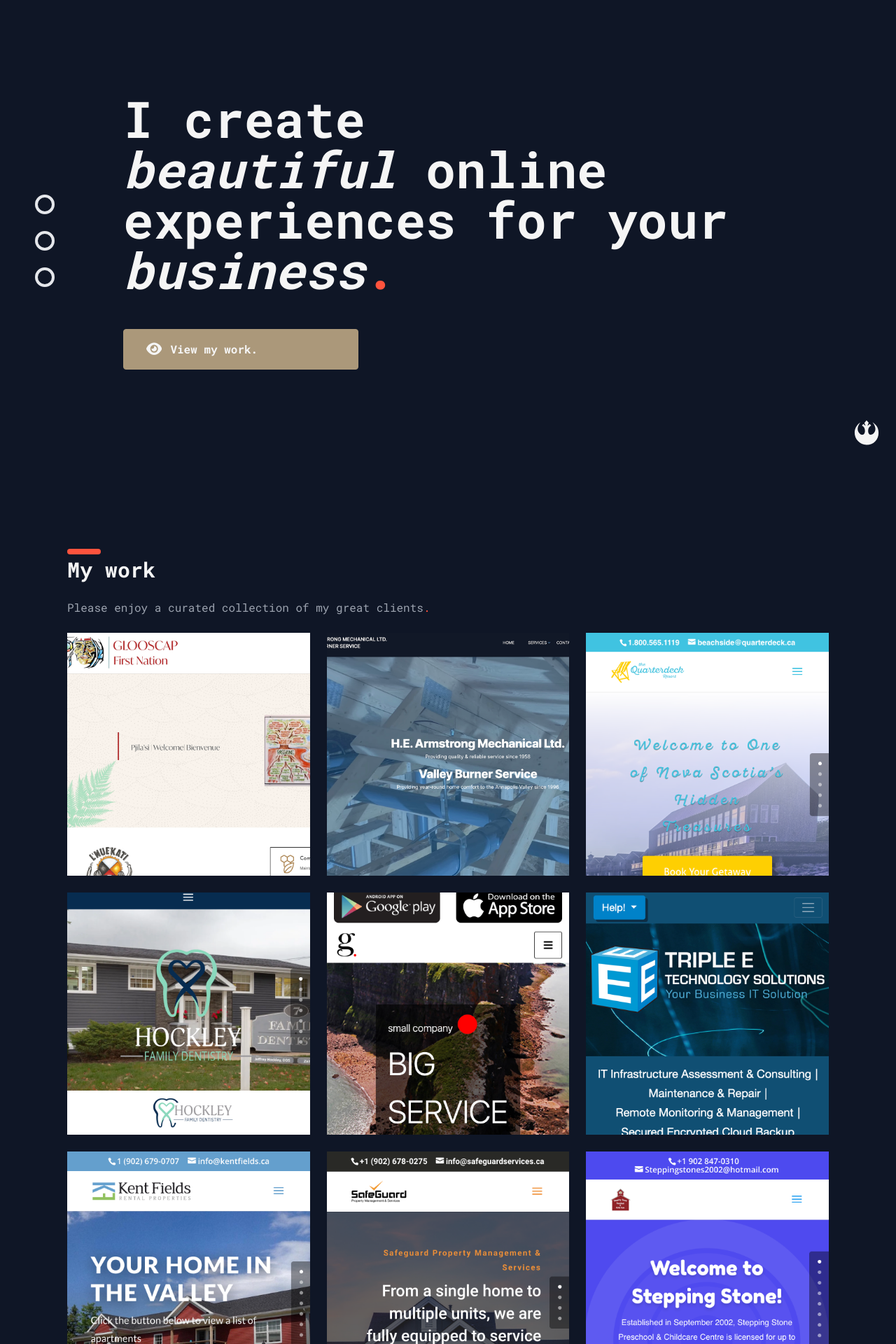
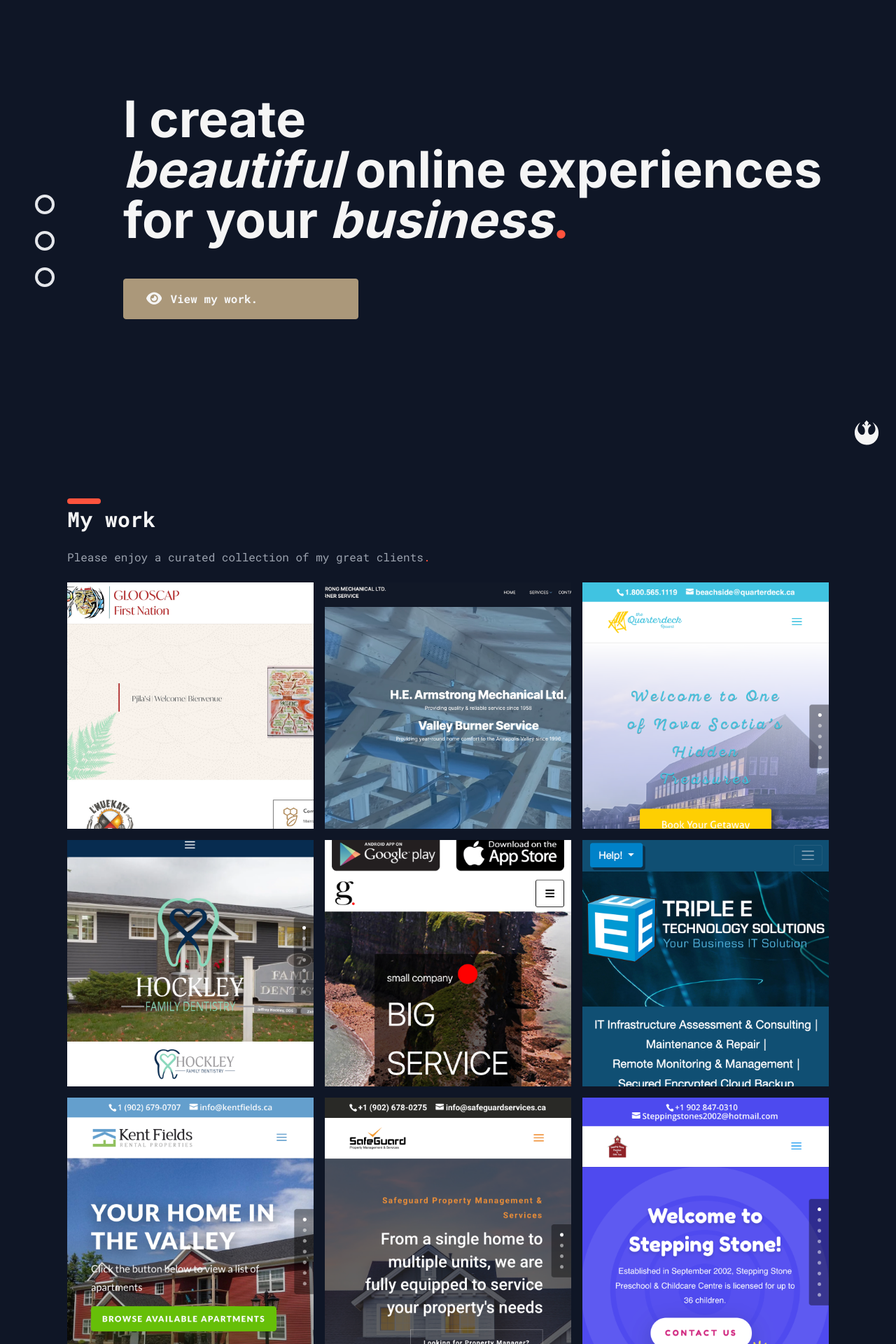
Before and after one commit to evanmarshall-dev/portfolio, a Next.js app: page / in a window 1280 px wide. Shown: the part 140-2060 px from the top of the page at 70% size. Built offline with nearby package versions, Linux system fonts and the light colour scheme.

Commit message:
PORTFOLIO: Removed commented out code in global styles. Changed font of hero h1 to font-sans or inter google font. Minor style changes to the grid in Work.js component.

```diff
--- a/components/Hero.js
+++ b/components/Hero.js
@@ -36,7 +36,7 @@
       </nav>
       <div className="flex flex-wrap mt-0 lg:ml-20 md:my-36">
         <div className="w-full">
-          <h1 className="text-4xl font-bold text-center md:text-6xl lg:text-7xl md:text-left">
+          <h1 className="text-4xl font-bold text-center md:text-6xl lg:text-7xl md:text-left font-sans">
             I create <br /> <span className="italic">beautiful</span> online
             experiences for your <span className="italic">business</span>
             <span className="text-sunset_orange">.</span>
--- a/components/Work.js
+++ b/components/Work.js
@@ -70,7 +70,7 @@
           Please enjoy a curated collection of my great clients
           <span className="text-sunset_orange">.</span>
         </p>
-        <div className="grid grid-cols-1 gap-6 mt-6 md:grid-cols-2 lg:grid-cols-3">
+        <div className="grid grid-cols-1 gap-4 md:grid-cols-2 lg:grid-cols-3">
           {projects.map((project, index) => {
             const domain = new URL(project.href).hostname;
 
@@ -79,9 +79,6 @@
                 <Image
                   src={project.src}
                   alt={`Thumbnail of ${domain} website`}
-                  // width={150}
-                  // height={150}
-                  // className="object-cover w-full h-36 lg:h-72"
                 />
               </Link>
             );
```
Also changed, not shown: app/globals.css (+0 -8 lines).
